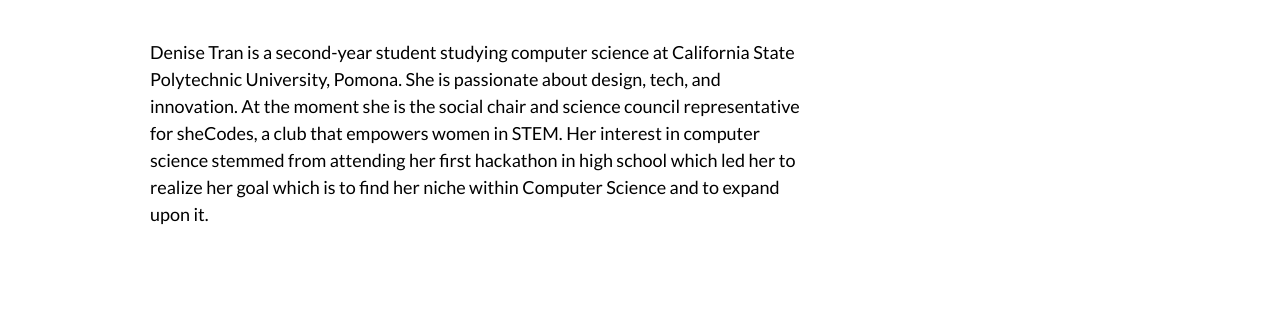
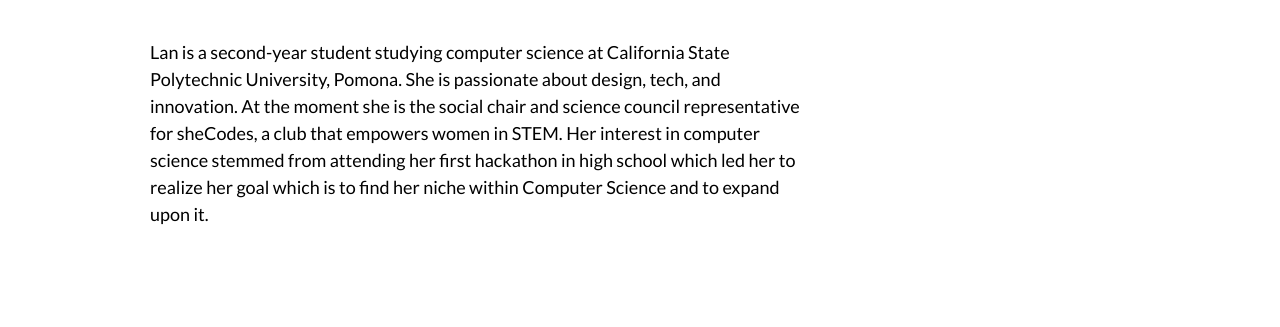
Before and after one commit to lan922/lan922.github.io, a plain HTML site: page index.html in a window 1280 px wide. Shown: the part 473-800 px from the top of the page. Drawn offline with nearby package versions, Linux system fonts and the light colour scheme.

Commit message:
Add updated file via upload

```diff
--- a/index.html
+++ b/index.html
@@ -38,7 +38,7 @@ body,h1,h2,h3,h4,h5,h6 {font-family: "Lato", sans-serif}
   <div class="w3-content">
     <div class="w3-twothird">
       <h1>About Me</h1>
-      <h5 class="w3-padding-32">Denise Tran is a second-year student studying computer science at California State Polytechnic University, Pomona. She is passionate about design, tech, and innovation. At the moment she is the social chair and science council representative for sheCodes, a club that empowers women in STEM. Her interest in computer science stemmed from attending her first hackathon in high school which led her to realize her goal which is to find her niche within Computer Science and to expand upon it.</h5>
+      <h5 class="w3-padding-32">Lan is a second-year student studying computer science at California State Polytechnic University, Pomona. She is passionate about design, tech, and innovation. At the moment she is the social chair and science council representative for sheCodes, a club that empowers women in STEM. Her interest in computer science stemmed from attending her first hackathon in high school which led her to realize her goal which is to find her niche within Computer Science and to expand upon it.</h5>
 
     </div>
 
```
